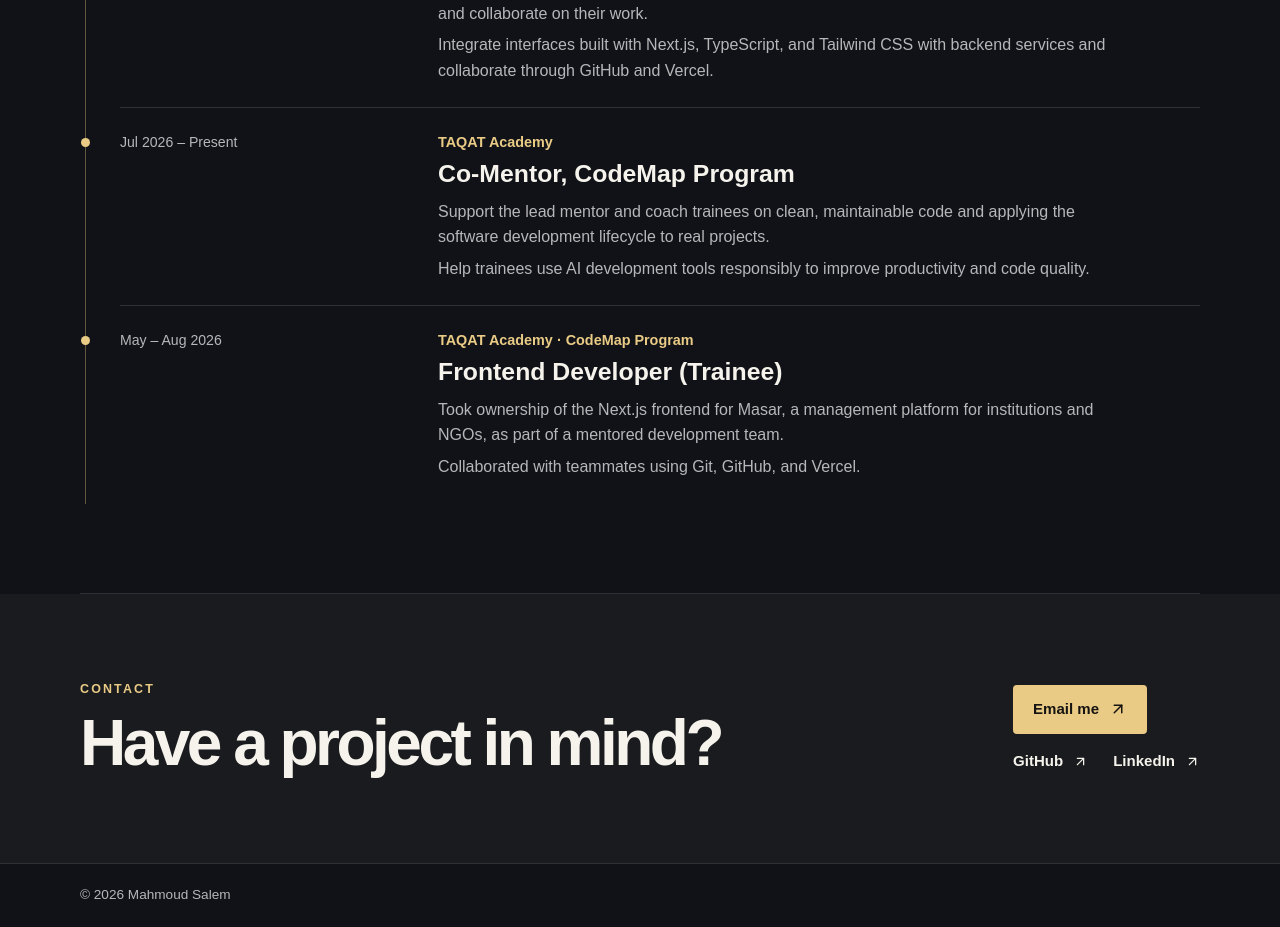
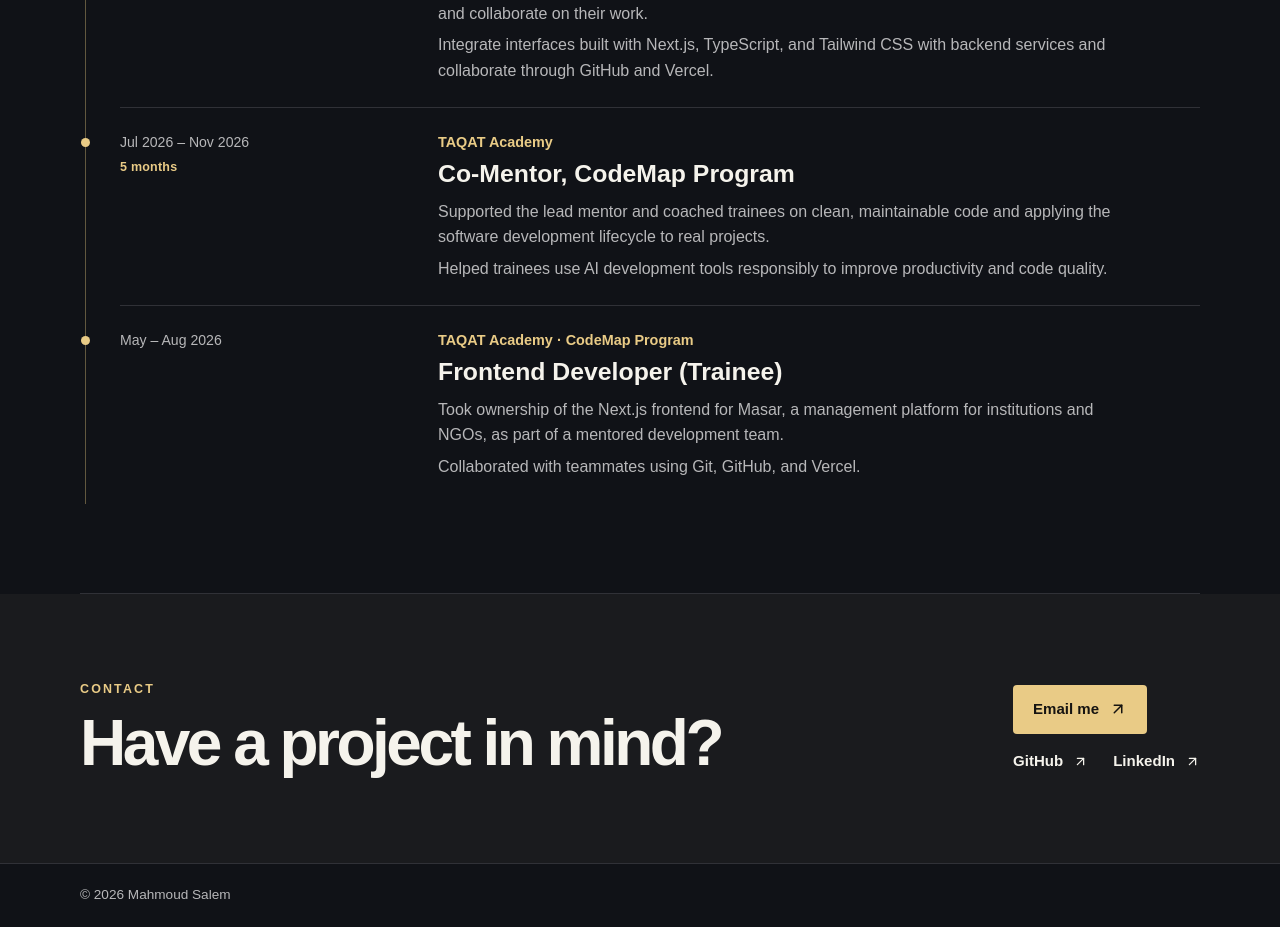
Before and after one commit to MahmoudSalem322/Protflio-, a Next.js app: page / in a window 1280 px wide. Shown: the part 2880-3807 px from the top of the page. Built offline with nearby package versions, Linux system fonts and the light colour scheme.

Commit message:
Close Co-Mentor role this month with computed duration

```diff
--- a/src/app/globals.css
+++ b/src/app/globals.css
@@ -223,6 +223,7 @@ body { margin: 0; }
   background: var(--accent);
 }
 .experience-period { color: var(--muted); font-size: .88rem; }
+.experience-duration { display: block; margin-top: 5px; color: var(--accent); font-size: .78rem; font-weight: 700; letter-spacing: .02em; }
 .experience-organization { margin-bottom: 5px; color: var(--accent); font-size: .9rem; font-weight: 700; }
 .experience-entry h3 { margin-bottom: 10px; font-size: clamp(1.2rem, 2.5vw, 1.55rem); font-weight: 700; line-height: 1.2; }
 .experience-detail { max-width: 680px; color: var(--muted); line-height: 1.6; }
--- a/src/app/page.tsx
+++ b/src/app/page.tsx
@@ -26,7 +26,39 @@ const projects = [
   { title: "Humanitarian Logistical Hubs", category: "Data analytics", description: "A data analytics interface for monitoring parcels across multiple sites.", theme: "sand" },
 ];
 
-const experience = [
+type MonthRef = { year: number; month: number };
+type Experience = {
+  organization: string;
+  role: string;
+  period: string;
+  duration?: string;
+  summary: string;
+  contribution: string;
+};
+
+const monthNames = ["Jan", "Feb", "Mar", "Apr", "May", "Jun", "Jul", "Aug", "Sep", "Oct", "Nov", "Dec"];
+
+function formatMonth({ year, month }: MonthRef): string {
+  return `${monthNames[month - 1]} ${year}`;
+}
+
+function inclusiveMonths(start: MonthRef, end: MonthRef): number {
+  return (end.year - start.year) * 12 + (end.month - start.month) + 1;
+}
+
+function formatDuration(months: number): string {
+  if (months < 12) return `${months} month${months === 1 ? "" : "s"}`;
+  const years = Math.floor(months / 12);
+  const remaining = months % 12;
+  if (!remaining) return `${years} year${years === 1 ? "" : "s"}`;
+  return `${years} yr ${remaining} mo`;
+}
+
+const coMentorStart: MonthRef = { year: 2026, month: 7 };
+const today = new Date();
+const thisMonth: MonthRef = { year: today.getFullYear(), month: today.getMonth() + 1 };
+
+const experience: Experience[] = [
   {
     organization: "Workflow",
     role: "Frontend Developer",
@@ -37,9 +69,10 @@ const experience = [
   {
     organization: "TAQAT Academy",
     role: "Co-Mentor, CodeMap Program",
-    period: "Jul 2026 – Present",
-    summary: "Support the lead mentor and coach trainees on clean, maintainable code and applying the software development lifecycle to real projects.",
-    contribution: "Help trainees use AI development tools responsibly to improve productivity and code quality.",
+    period: `${formatMonth(coMentorStart)} – ${formatMonth(thisMonth)}`,
+    duration: formatDuration(inclusiveMonths(coMentorStart, thisMonth)),
+    summary: "Supported the lead mentor and coached trainees on clean, maintainable code and applying the software development lifecycle to real projects.",
+    contribution: "Helped trainees use AI development tools responsibly to improve productivity and code quality.",
   },
   {
     organization: "TAQAT Academy · CodeMap Program",
@@ -150,10 +183,11 @@ export default function Portfolio() {
         <section id="experience" className="shell section" aria-labelledby="experience-title">
           <h2 id="experience-title" data-reveal="fade-up">Experience</h2>
           <ul className="experience-list">
-            {experience.map(({ role, organization, period, summary, contribution }, index) => (
+            {experience.map(({ role, organization, period, duration, summary, contribution }, index) => (
               <li className="experience-entry" key={role} data-reveal="fade-up" style={entranceDelay(200 + index * 100)}>
                 <span className="experience-period">
                   {period}
+                  {duration && <span className="experience-duration">{duration}</span>}
                 </span>
                 <div>
                   <p className="experience-organization">{organization}</p>
```
